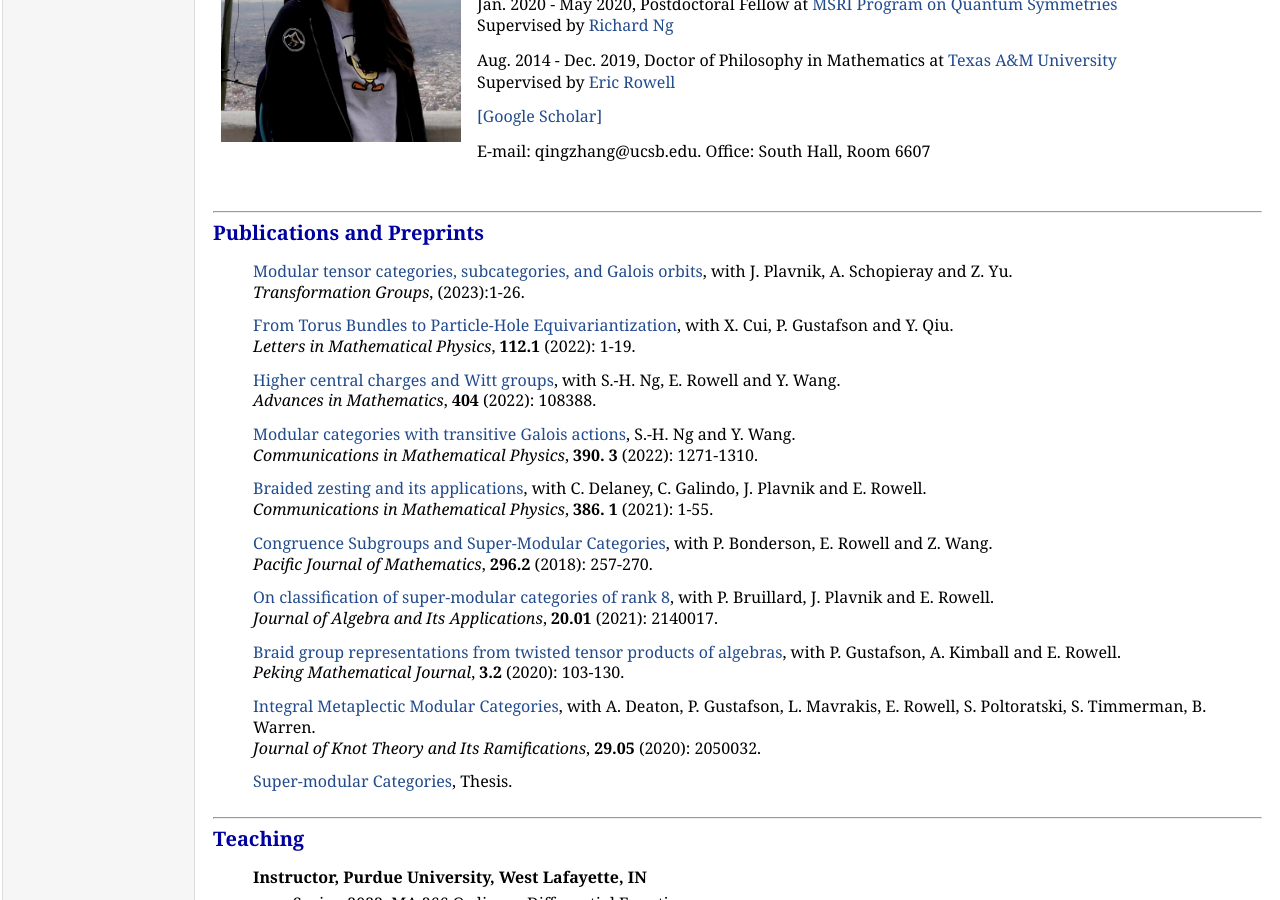
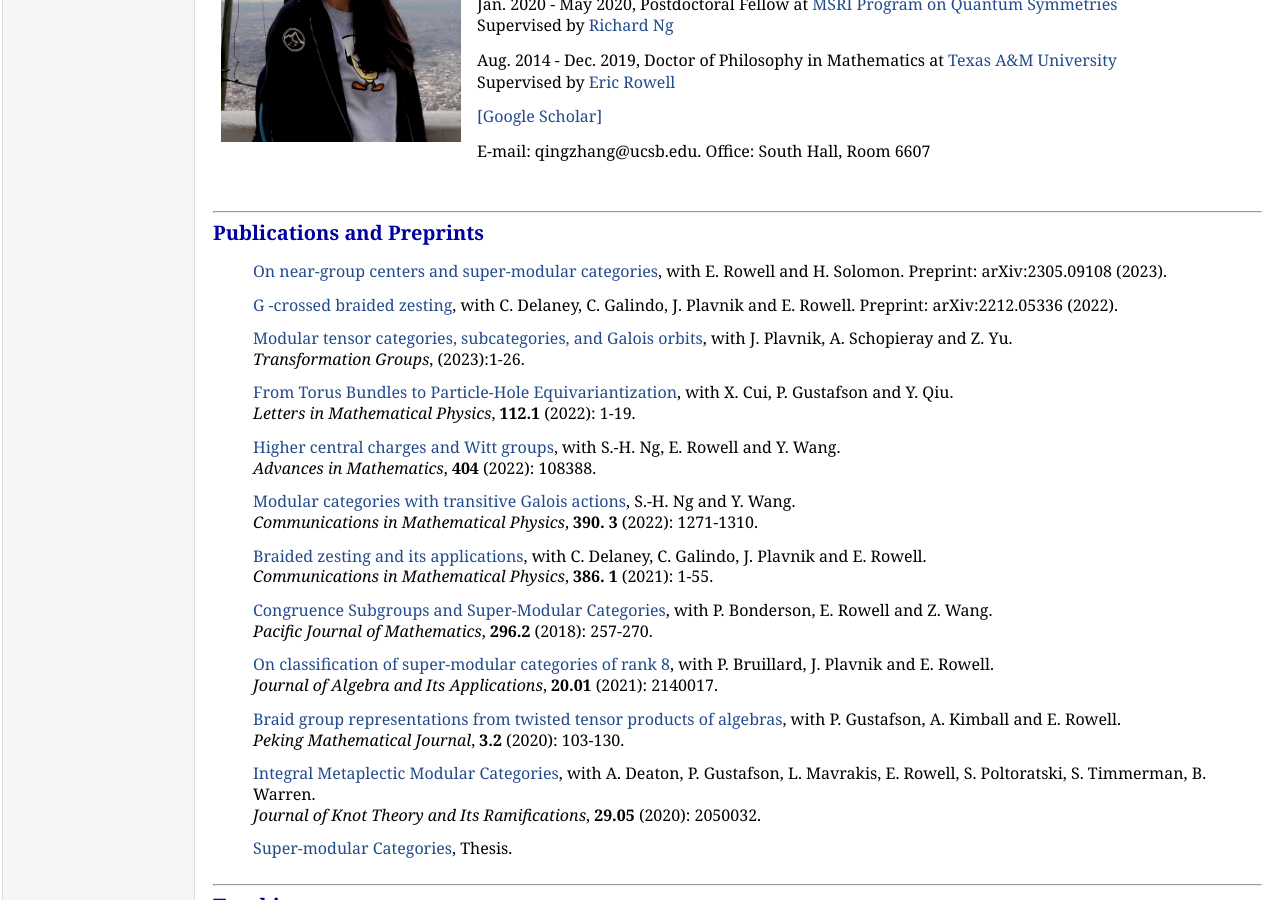
Before and after one commit to zhangqing2513/zhangqing2513.github.io, a Jekyll site: the page index.html, which Jekyll copies as it is, in a window 1280 px wide and 900 px high, scrolled down 352 px. Built offline with Jekyll 4.4.1, drawn with Linux system fonts in a browser that asks for light colours.

Commit message:
Update index.html

```diff
--- a/index.html
+++ b/index.html
@@ -61,6 +61,12 @@
     <div>
         <h2 id='publications'><hr><a name="publications"></a>Publications and Preprints</h2>
         <ul>
+         <p><a href="https://arxiv.org/abs/2305.09108" target="_blank">On near-group centers and super-modular categories</a>, with E. Rowell and H. Solomon. Preprint: arXiv:2305.09108 (2023).
+   <p>
+   </p>
+      <p><a href="https://arxiv.org/abs/2212.05336" target="_blank">G -crossed braided zesting</a>, with C. Delaney, C. Galindo, J. Plavnik and E. Rowell. Preprint: arXiv:2212.05336 (2022).
+   <p>
+   </p>
 <p><a href="https://arxiv.org/abs/2111.05228" target="_blank">Modular tensor categories, subcategories, and Galois orbits</a>, with J. Plavnik, A. Schopieray and Z. Yu.<br>
  <i>Transformation Groups</i>, (2023):1-26.
    <p>
```
